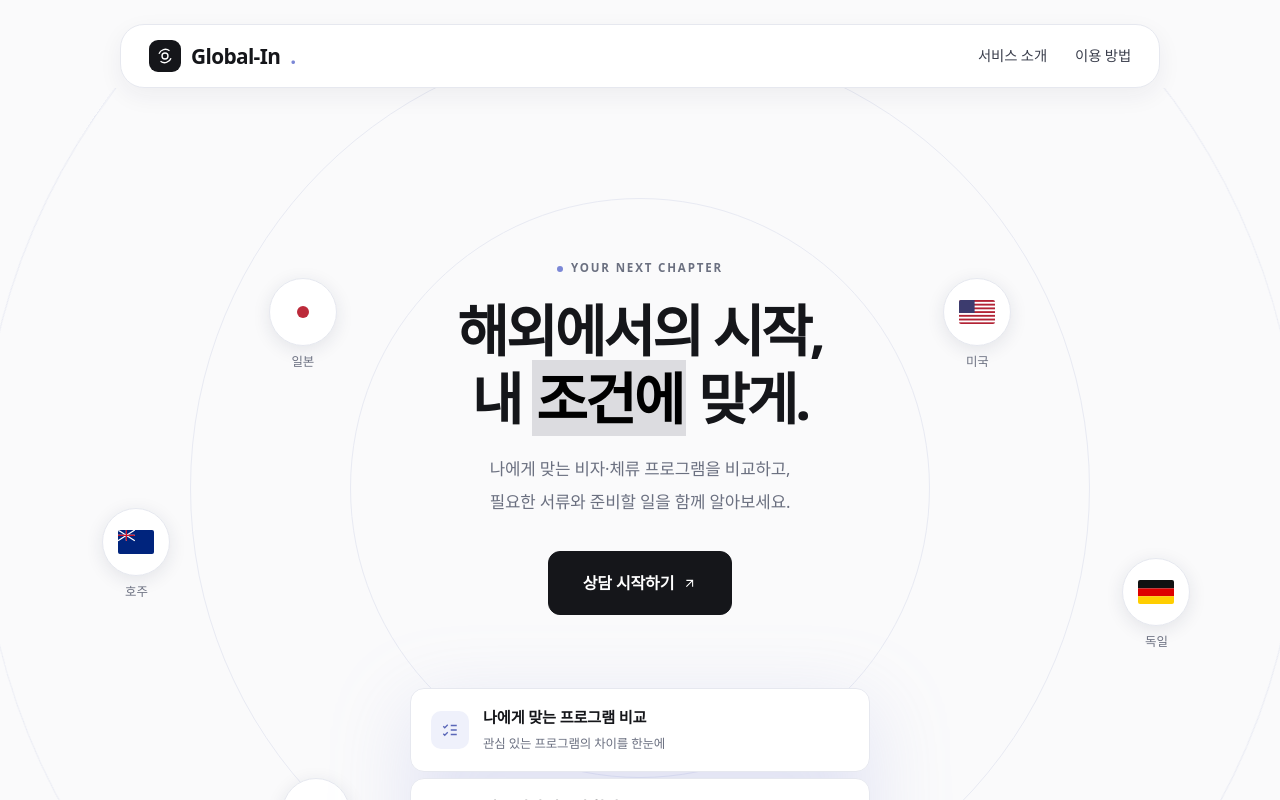
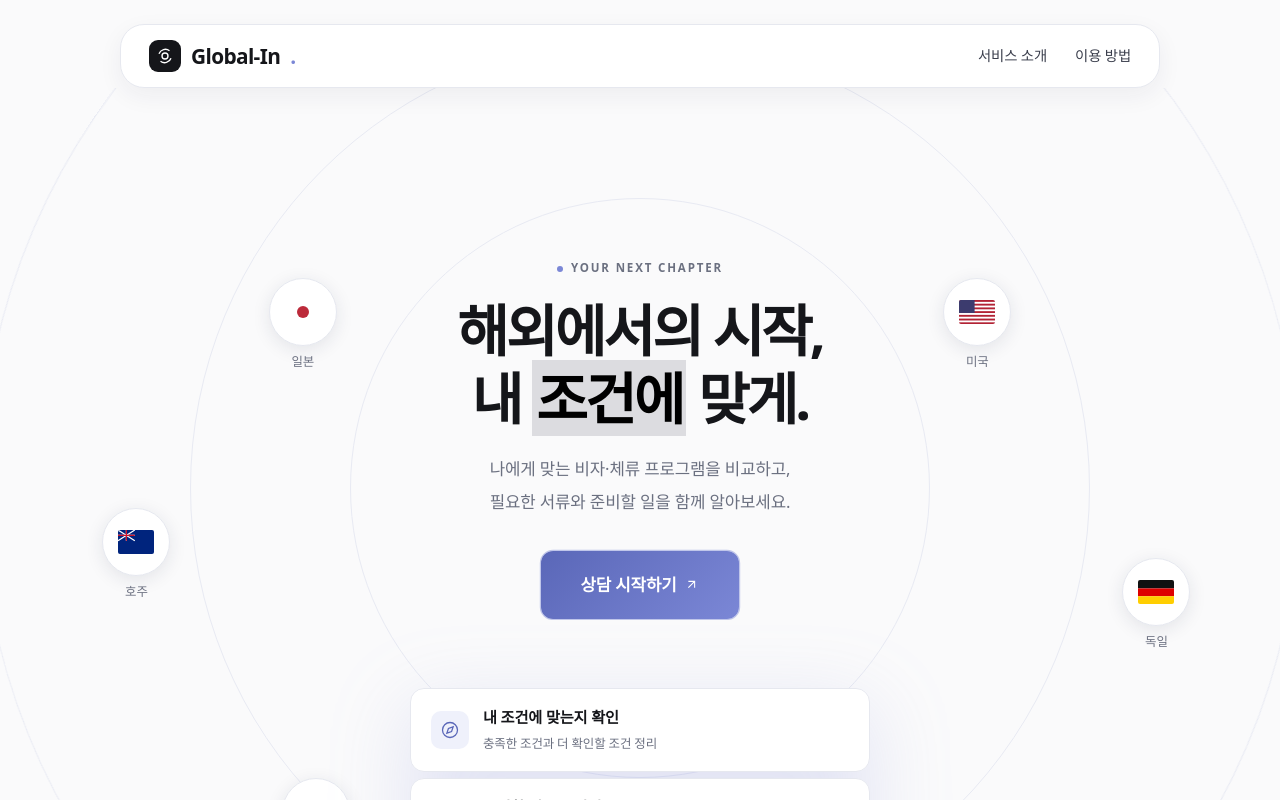
Before and after one commit to 2026-AI-Life-Idea-Challenge/global-in, a Next.js app in the folder frontend/: page / in a window 1280 px wide. Shown: the top 800 px of the page. Built offline with nearby package versions, Linux system fonts and the light colour scheme; a web font is replaced by a local one.

Commit message:
style: 홈화면 상담 시작하기 버튼 강조

```diff
--- a/frontend/app/page.tsx
+++ b/frontend/app/page.tsx
@@ -12,9 +12,9 @@ const FL: Record<string, string> = {
 };
 
 const CARDS = [
-  { icon: "M3 17l2 2 4-4M3 7l2 2 4-4M13 6h8M13 12h8M13 18h8", title: "나에게 맞는 프로그램 비교", desc: "관심 있는 프로그램의 차이를 한눈에", href: "/compare" },
   { icon: "M12 2a10 10 0 1 0 0 20a10 10 0 1 0 0-20M16.2 7.8l-2.1 6.3-6.3 2.1 2.1-6.3z", title: "내 조건에 맞는지 확인", desc: "충족한 조건과 더 확인할 조건 정리", href: "/programs" },
   { icon: "M3 17l2 2 4-4M3 7l2 2 4-4M13 6h8M13 12h8M13 18h8", title: "준비할 일을 순서대로", desc: "필요한 서류와 할 일을 체크리스트로", href: "/preparation" },
+  { icon: "M3 17l2 2 4-4M3 7l2 2 4-4M13 6h8M13 12h8M13 18h8", title: "나에게 맞는 프로그램 비교", desc: "관심 있는 프로그램의 차이를 한눈에", href: "/profile" },
 ];
 
 const cardMargins = ["0 0 6px 0", "0 0 6px 0", "0 0 0 0"];
@@ -68,6 +68,10 @@ export default function Home() {
         @keyframes markIn {
           from { background-color: transparent; }
           to   { background-color: #dcdce0; }
+        }
+        @keyframes pulse {
+          0%, 100% { box-shadow: 0 0 0 0 rgba(123,135,214,0.5); }
+          50%       { box-shadow: 0 0 0 12px rgba(123,135,214,0); }
         }
         .scroll-up {
           opacity: 0;
@@ -123,11 +127,37 @@ export default function Home() {
             나에게 맞는 비자·체류 프로그램을 비교하고,<br />
             필요한 서류와 준비할 일을 함께 알아보세요.
           </p>
+
+          {/* ✅ 강조된 버튼 */}
           <button
             onClick={() => router.push("/chat")}
-            style={{ border: "1px solid var(--ink)", background: "var(--ink)", color: "#fff", borderRadius: 12, padding: "18px 34px", fontWeight: 600, display: "inline-flex", gap: 8, alignItems: "center", fontSize: "1rem", animation: "fadeUp 0.6s ease 0.45s both", transition: "transform 0.2s, box-shadow 0.2s", cursor: "pointer" }}
-            onMouseEnter={e => { e.currentTarget.style.transform = "translateY(-2px)"; e.currentTarget.style.boxShadow = "0 8px 24px rgba(0,0,0,0.2)"; }}
-            onMouseLeave={e => { e.currentTarget.style.transform = "translateY(0)"; e.currentTarget.style.boxShadow = "none"; }}
+            style={{
+              border: "none",
+              background: "linear-gradient(135deg, #5a67b8, #7b87d6)",
+              color: "#fff",
+              borderRadius: 12,
+              padding: "20px 40px",
+              fontWeight: 700,
+              display: "inline-flex",
+              gap: 8,
+              alignItems: "center",
+              fontSize: "1.05rem",
+              animation: "fadeUp 0.6s ease 0.45s both, pulse 2s ease-in-out 1.5s infinite",
+              transition: "transform 0.2s, filter 0.2s, box-shadow 0.2s",
+              cursor: "pointer",
+            }}
+            onMouseEnter={e => {
+              e.currentTarget.style.transform = "translateY(-3px)";
+              e.currentTarget.style.filter = "brightness(1.1)";
+              e.currentTarget.style.animation = "none";
+              e.currentTarget.style.boxShadow = "0 12px 32px rgba(123,135,214,0.5)";
+            }}
+            onMouseLeave={e => {
+              e.currentTarget.style.transform = "translateY(0)";
+              e.currentTarget.style.filter = "brightness(1)";
+              e.currentTarget.style.animation = "pulse 2s ease-in-out infinite";
+              e.currentTarget.style.boxShadow = "none";
+            }}
           >
             상담 시작하기
             <svg width="15" height="15" viewBox="0 0 24 24" fill="none" stroke="currentColor" strokeWidth="1.7"><path d="M7 7h10v10M7 17L17 7"/></svg>
@@ -162,10 +192,7 @@ export default function Home() {
       </section>
 
       {/* Explore */}
-      <section
-        className="scroll-up"
-        style={{ textAlign: "center", padding: "56px 20px", borderTop: "1px solid var(--ln)" }}
-      >
+      <section className="scroll-up" style={{ textAlign: "center", padding: "56px 20px", borderTop: "1px solid var(--ln)" }}>
         <div style={{ fontSize: "0.72rem", letterSpacing: "0.16em", color: "var(--mu)", fontWeight: 600 }}>
           <span style={{ display: "inline-block", width: 6, height: 6, borderRadius: "50%", background: "var(--ac)", marginRight: 8, verticalAlign: "middle" }} />
           EXPLORE YOUR POSSIBILITIES
@@ -186,11 +213,7 @@ export default function Home() {
         <h2 className="scroll-up" style={{ fontSize: "2rem", letterSpacing: "-0.04em", margin: "12px 0 48px", transitionDelay: "0.1s" }}>궁금한 마음을, 준비하는 일상으로.</h2>
         <div style={{ display: "grid", gridTemplateColumns: "repeat(4,1fr)", gap: 28, textAlign: "left", maxWidth: 960, margin: "0 auto" }}>
           {HOW_IT_WORKS.map(([title, desc], i) => (
-            <div
-              key={title}
-              className="scroll-up"
-              style={{ transitionDelay: `${0.15 + i * 0.1}s` }}
-            >
+            <div key={title} className="scroll-up" style={{ transitionDelay: `${0.15 + i * 0.1}s` }}>
               <small style={{ color: "#6672c4", fontWeight: 600 }}>0{i + 1}</small>
               <b style={{ display: "block", margin: "8px 0", fontSize: "1.05rem" }}>{title}</b>
               <span style={{ color: "var(--mu)", fontSize: "0.9rem" }}>{desc}</span>
@@ -200,10 +223,7 @@ export default function Home() {
       </section>
 
       {/* Footer */}
-      <div
-        className="scroll-up"
-        style={{ display: "flex", justifyContent: "space-between", borderTop: "1px solid var(--ln)", padding: "28px 20px", color: "var(--mu)", fontSize: "0.8rem", maxWidth: 1040, margin: "0 auto" }}
-      >
+      <div className="scroll-up" style={{ display: "flex", justifyContent: "space-between", borderTop: "1px solid var(--ln)", padding: "28px 20px", color: "var(--mu)", fontSize: "0.8rem", maxWidth: 1040, margin: "0 auto" }}>
         <span>Global-In.</span>
         <span>해외에서의 다음 시작을 함께.</span>
       </div>
```
Lines whose indentation alone changed are shown as unchanged.
